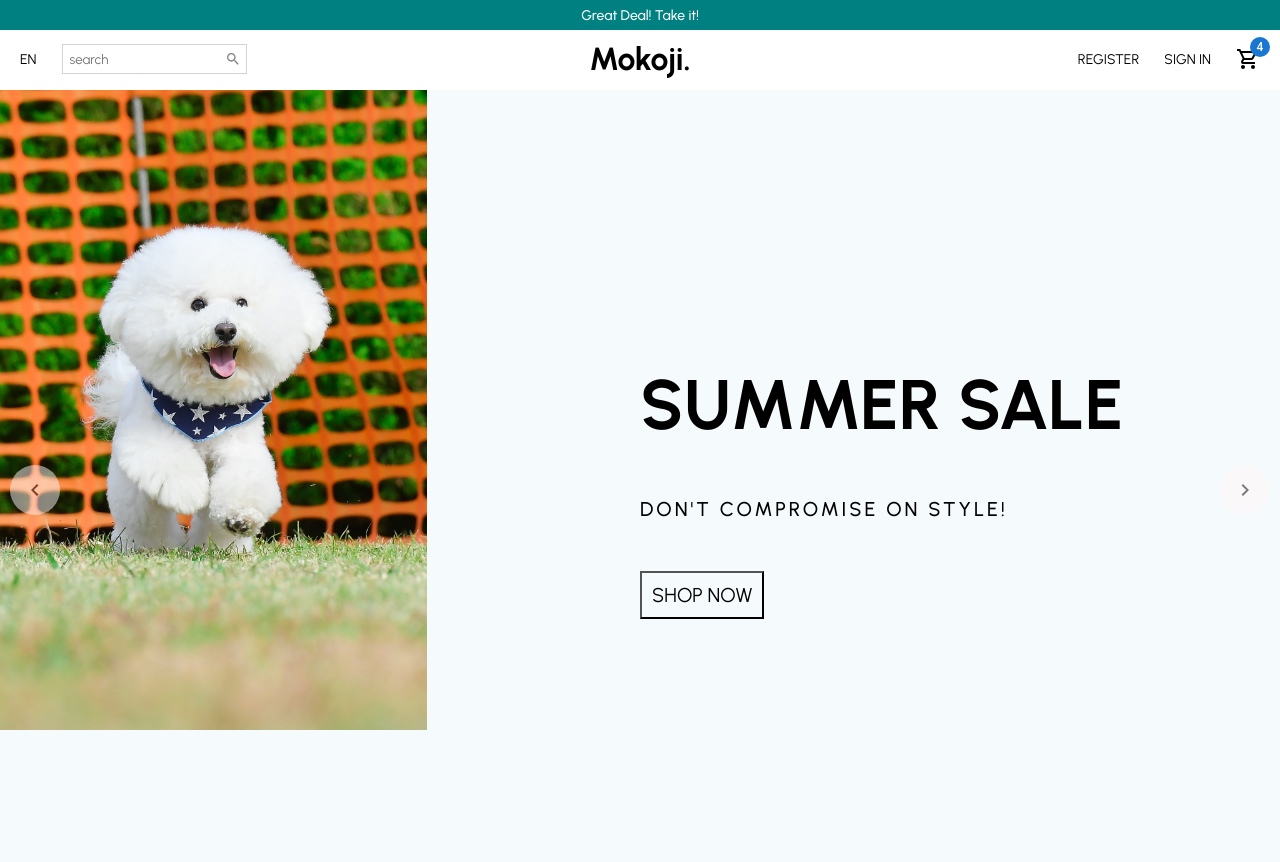
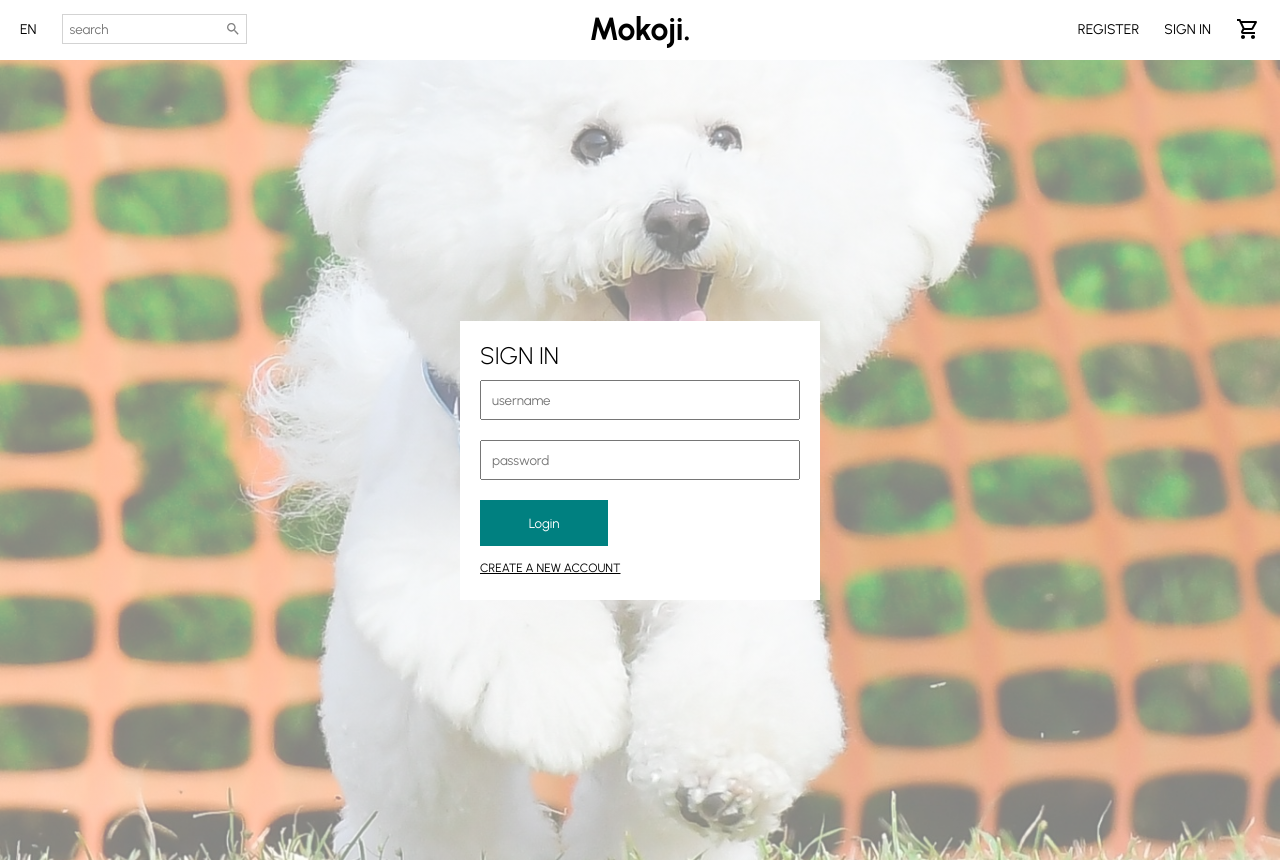
Before and after one commit to koki0317/mokoji, a React (Create React App) app: page /login in a window 1280 px wide. Shown: the top 862 px of the page. Built offline with nearby package versions, Linux system fonts and the light colour scheme.

Commit message:
connected the route, but single item route needs to be fixed

```diff
--- a/package.json
+++ b/package.json
@@ -12,6 +12,7 @@
     "@testing-library/user-event": "^13.5.0",
     "react": "^18.2.0",
     "react-dom": "^18.2.0",
+    "react-router-dom": "^6.4.1",
     "react-scripts": "5.0.1",
     "styled-components": "^5.3.6",
     "web-vitals": "^2.1.4"
--- a/src/App.jsx
+++ b/src/App.jsx
@@ -1,3 +1,4 @@
+import { BrowserRouter, Routes, Route } from "react-router-dom";
 import Cart from "./pages/Cart";
 import Home from "./pages/Home";
 import Login from "./pages/Login";
@@ -6,7 +7,18 @@ import ProductList from "./pages/ProductList";
 import Register from "./pages/Register";
 
 const App = () => {
-  return <Home />;
+  return (
+    <BrowserRouter>
+      <Routes>
+        <Route path="/" element={<Home />} />
+        <Route path="/register" element={<Register />} />
+        <Route path="/login" element={<Login />} />
+        <Route path="/cart" element={<Cart />} />
+        <Route path="/products" element={<ProductList />} />
+        <Route path="/product" element={<Product />} />
+      </Routes>
+    </BrowserRouter>
+  );
 };
 
 export default App;
--- a/src/components/Navbar.jsx
+++ b/src/components/Navbar.jsx
@@ -1,6 +1,7 @@
 import { Search, ShoppingCartOutlined } from "@mui/icons-material";
 import { Badge } from "@mui/material";
 import React from "react";
+import { Link } from "react-router-dom";
 import styled from "styled-components";
 import { mobile } from "../responsive";
 
@@ -49,7 +50,9 @@ const Center = styled.div`
 
 const Logo = styled.h1`
   font-weight: bold;
-  ${mobile({ fontsize: "24px" })}
+  text-decoration: none;
+  color: black;
+  ${mobile({ fontsize: "24px" })};
 `;
 
 const Right = styled.div`
@@ -79,15 +82,36 @@ const Navbar = () => {
           </SearchContainer>
         </Left>
         <Center>
-          <Logo>Mokoji.</Logo>
+          <Link to={`/`} style={{ textDecoration: "none" }}>
+            <Logo>Mokoji.</Logo>
+          </Link>
         </Center>
         <Right>
-          <MenuItem>REGISTER</MenuItem>
-          <MenuItem>SIGN IN</MenuItem>
           <MenuItem>
-            <Badge badgeContent={4} color="primary">
-              <ShoppingCartOutlined />
-            </Badge>
+            <Link
+              to={`/register`}
+              style={{ textDecoration: "none", color: "black" }}
+            >
+              REGISTER
+            </Link>
+          </MenuItem>
+          <MenuItem>
+            <Link
+              to={`/login`}
+              style={{ textDecoration: "none", color: "black" }}
+            >
+              SIGN IN
+            </Link>
+          </MenuItem>
+          <MenuItem>
+            <Link
+              to={`/cart`}
+              style={{ textDecoration: "none", color: "black" }}
+            >
+              <Badge badgeContent={0} color="primary">
+                <ShoppingCartOutlined />
+              </Badge>
+            </Link>
           </MenuItem>
         </Right>
       </Wrapper>
--- a/src/components/Product.jsx
+++ b/src/components/Product.jsx
@@ -3,6 +3,7 @@ import {
   SearchOutlined,
   ShoppingCartOutlined,
 } from "@mui/icons-material";
+import { Link, useParams } from "react-router-dom";
 import styled from "styled-components";
 
 const Info = styled.div`
@@ -75,9 +76,11 @@ const Product = ({ item }) => {
         <Icon>
           <ShoppingCartOutlined />
         </Icon>
-        <Icon>
-          <SearchOutlined />
-        </Icon>
+        <Link to={`/product`}>
+          <Icon>
+            <SearchOutlined />
+          </Icon>
+        </Link>
         <Icon>
           <FavoriteBorderOutlined />
         </Icon>
--- a/src/components/Slider.jsx
+++ b/src/components/Slider.jsx
@@ -1,5 +1,6 @@
 import { KeyboardArrowLeft, KeyboardArrowRight } from "@mui/icons-material";
 import { useState } from "react";
+import { Link } from "react-router-dom";
 import styled from "styled-components";
 import { sliderItems } from "../data";
 import { mobile } from "../responsive";
@@ -98,7 +99,20 @@ const Slider = () => {
             <InfoContainer>
               <Title>{item.title}</Title>
               <Desc>{item.desc}</Desc>
-              <Button>SHOP NOW</Button>
+              <Link
+                to={`/products`}
+                style={{
+                  padding: "10px",
+                  fontSize: "20px",
+                  backgroundColor: "black",
+                  color: "white",
+                  cursor: "pointer",
+                  border: "1px solid black",
+                  textDecoration: "none",
+                }}
+              >
+                SHOP NOW
+              </Link>
             </InfoContainer>
           </Slide>
         ))}
--- a/src/pages/Login.jsx
+++ b/src/pages/Login.jsx
@@ -1,4 +1,5 @@
 import styled from "styled-components";
+import Navbar from "../components/Navbar";
 import { mobile } from "../responsive";
 
 const Container = styled.div`
@@ -53,6 +54,8 @@ const Link = styled.a`
 
 const Login = () => {
   return (
+    <>
+      <Navbar />
       <Container>
         <Wrapper>
           <Title>SIGN IN</Title>
@@ -62,10 +65,11 @@ const Login = () => {
             <Input placeholder="password" />
 
             <Button>Login</Button>
-          <Link>CREATE A NEW ACCOUNT</Link>
+            <Link to={`/login`}>CREATE A NEW ACCOUNT</Link>
           </Form>
         </Wrapper>
       </Container>
+    </>
   );
 };
 
--- a/src/pages/Product.jsx
+++ b/src/pages/Product.jsx
@@ -58,6 +58,7 @@ const FilterColor = styled.div`
   background-color: ${(props) => props.color};
   margin: 0px 5px;
   cursor: pointer;
+  border: ${(props) => props.color === "white" && "1px solid gray"};
 `;
 const FilterSize = styled.select`
   margin-left: 10px;
--- a/src/pages/Register.jsx
+++ b/src/pages/Register.jsx
@@ -1,4 +1,5 @@
 import styled from "styled-components";
+import Navbar from "../components/Navbar";
 import { mobile } from "../responsive";
 
 const Container = styled.div`
@@ -46,6 +47,8 @@ const Button = styled.button`
 
 const Register = () => {
   return (
+    <>
+      <Navbar />
       <Container>
         <Wrapper>
           <Title>CREATE AN ACCOUNT</Title>
@@ -60,6 +63,7 @@ const Register = () => {
           </Form>
         </Wrapper>
       </Container>
+    </>
   );
 };
 
```
Also changed, not shown: 1 other file (tests, documents, lock files or other folders). Lines whose indentation alone changed are shown as unchanged.
